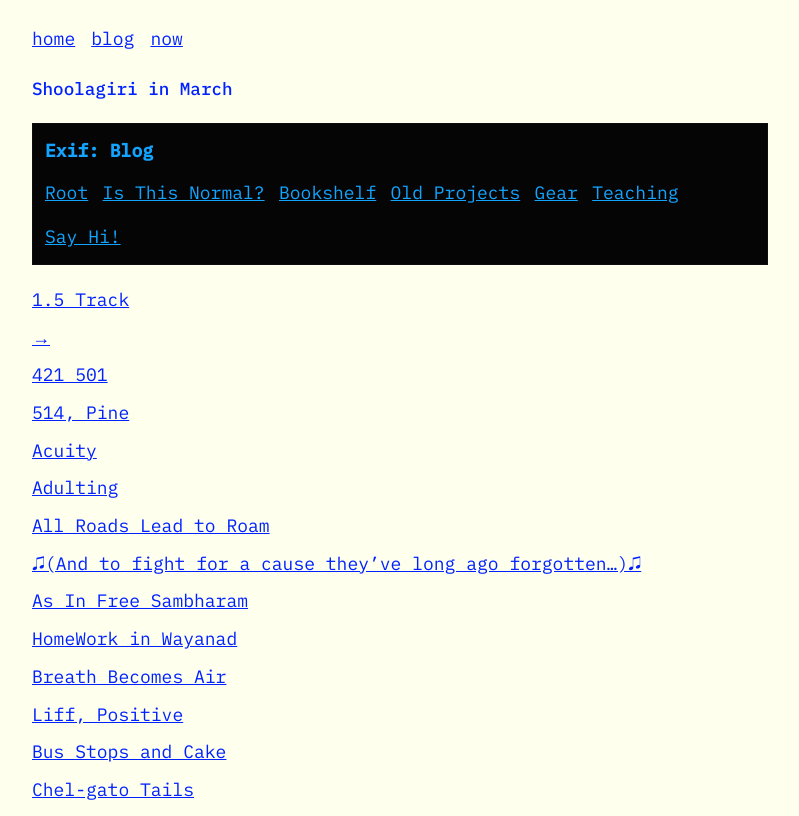
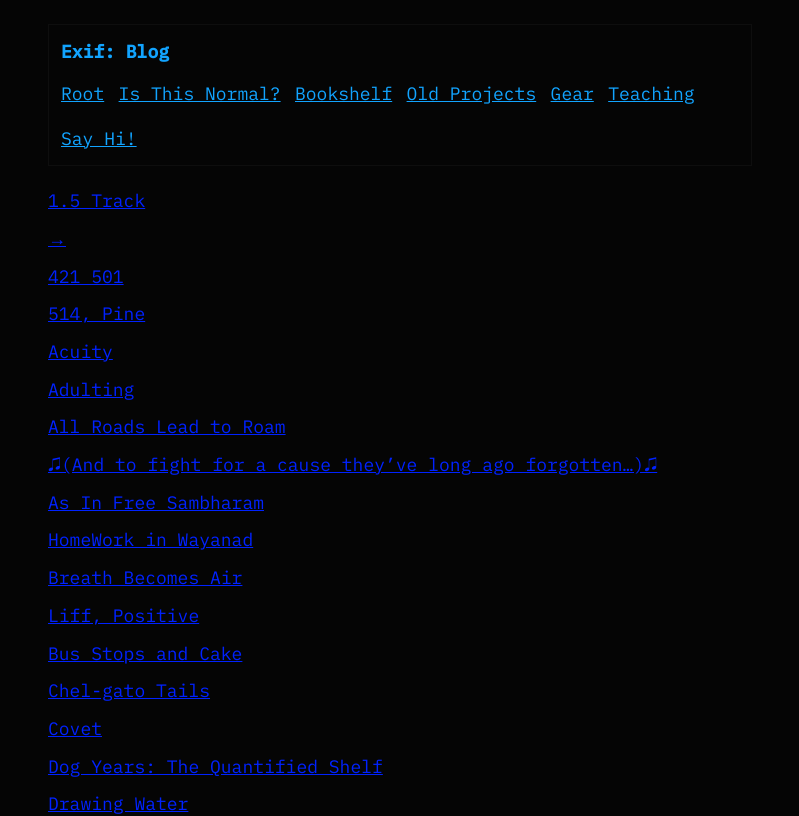
Before and after one commit to cheeseKracker/kr-clone, a Next.js app: page /blog in a window 1280 px wide. Shown: the top 816 px of the page, without its empty margins (240-1039 px from the left). Built offline with nearby package versions, Linux system fonts and the light colour scheme.

Commit message:
Looks good bio

```diff
--- a/src/app/blog/[slug]/page.tsx
+++ b/src/app/blog/[slug]/page.tsx
@@ -25,7 +25,7 @@ export default async function BlogPostPage({ params }: BlogPostPageProps) {
   }
 
   return (
-    <SiteShell title={page.title}>
+    <SiteShell variant="blog" showPrimaryNav={false}>
       <ExifBlogNav />
       <PageMarkdown content={page.markdown} />
     </SiteShell>
--- /dev/null
+++ b/src/app/blog/minfo/page.tsx
@@ -0,0 +1,23 @@
+import ExifBlogNav from "@/components/exif-blog-nav";
+import PageMarkdown from "@/components/page-markdown";
+import SiteShell from "@/components/site-shell";
+import { findPageByPath } from "@/lib/content";
+import { MINFO_BIO_VARIANTS } from "@/lib/minfo-bio-variants";
+import { randomInt } from "node:crypto";
+
+export const dynamic = "force-dynamic";
+
+export default function MinfoPage() {
+  const page = findPageByPath("/blog/minfo");
+  const content =
+    MINFO_BIO_VARIANTS.length > 0
+      ? MINFO_BIO_VARIANTS[randomInt(MINFO_BIO_VARIANTS.length)]
+      : (page?.markdown ?? "Bio content unavailable.");
+
+  return (
+    <SiteShell variant="blog" showPrimaryNav={false}>
+      <ExifBlogNav />
+      <PageMarkdown content={content} />
+    </SiteShell>
+  );
+}
--- a/src/app/blog/page.tsx
+++ b/src/app/blog/page.tsx
@@ -8,7 +8,7 @@ export default function BlogIndexPage() {
   const posts = getBlogPosts();
 
   return (
-    <SiteShell title={page?.title ?? "Blog"}>
+    <SiteShell variant="blog" showPrimaryNav={false}>
       <ExifBlogNav />
       <PostList posts={posts} />
       <small className="meta-note">
--- a/src/app/blog/tag/[tag]/page.tsx
+++ b/src/app/blog/tag/[tag]/page.tsx
@@ -16,9 +16,8 @@ export function generateStaticParams() {
 
 export default async function TagPage({ params }: TagPageProps) {
   const { tag } = await params;
-  const title = `Tag: ${tag}`;
   return (
-    <SiteShell title={title}>
+    <SiteShell variant="blog" showPrimaryNav={false}>
       <ExifBlogNav />
       <p>
         Tag archive page for <strong>{tag}</strong>.
--- a/src/app/globals.css
+++ b/src/app/globals.css
@@ -37,6 +37,25 @@ a:hover {
 .site-root {
   min-height: 100vh;
   padding: 1.5rem 1rem 3rem;
+}
+
+.site-root--blog {
+  background: #050505;
+  color: #9ea0a6;
+}
+
+.site-root--blog .site-main {
+  max-width: 44rem;
+}
+
+.site-root--blog .page-markdown p,
+.site-root--blog .page-markdown li,
+.site-root--blog .page-markdown {
+  color: #9ea0a6;
+}
+
+.site-root--blog .meta-note {
+  color: #8f9198;
 }
 
 .site-header {
--- a/src/components/site-shell.tsx
+++ b/src/components/site-shell.tsx
@@ -3,12 +3,22 @@ import type { ReactNode } from "react";
 
 type SiteShellProps = {
   title?: string;
+  variant?: "default" | "blog";
+  showPrimaryNav?: boolean;
   children: ReactNode;
 };
 
-export default function SiteShell({ title, children }: SiteShellProps) {
+export default function SiteShell({
+  title,
+  variant = "default",
+  showPrimaryNav = true,
+  children,
+}: SiteShellProps) {
+  const rootClassName = variant === "blog" ? "site-root site-root--blog" : "site-root";
+
   return (
-    <div className="site-root">
+    <div className={rootClassName}>
+      {showPrimaryNav ? (
         <header className="site-header">
           <nav className="site-nav">
             <Link href="/">home</Link>
@@ -16,6 +26,7 @@ export default function SiteShell({ title, children }: SiteShellProps) {
             <Link href="/now.html">now</Link>
           </nav>
         </header>
+      ) : null}
       <main className="site-main">
         {title ? <h1 className="site-title">{title}</h1> : null}
         {children}
--- /dev/null
+++ b/src/lib/minfo-bio-variants.ts
@@ -0,0 +1,39 @@
+const BIO_HEADER = `[**Bio**](https://keyaar.in/blog/minfo)
+
+→
+September 27, 2020 \\| Reading time: 8 minutes
+`;
+
+const BIO_FOOTER = `
+[Read More…](https://keyaar.in/blog/minfo)
+
+- [Home](/blog)
+- [Older Posts →](/blog/minfo)
+`;
+
+const BIO_VARIANT_BODIES = [
+  `An obsessive misreader of (other) people’s minds, Abhijith spends his free time away from civilisation in a house built on the banks of Subarnarekha (by early goldminers looking to perfect the art of washing their gamchas in the silty waters).
+
+He chanced upon a diploma in graphic design at a design school in Paldi, Ahmedabad after five years of trying to centre-align monospaced type (a good part of those years spent in mostly harmless pushing of pixels and pencils). For another three and a half years, he worked as hired muscle moving nodes — and bezier curves — to some semblance of order.
+
+Post an indecent amount of time spent away from interesting geography, he signed up for another stint with classrooms and thumbprint-driven attendance-marking, this time at a facility surrounded by protected forests, faux-baroque architecture, and a treacherous lake masquerading as scenery.`,
+  `After a short stint as a mural painter and writer of soapy, sentimental speeches, Abhijith studied Graphic Design at NID, Ahmedabad, and moved into a small studio in Gurgaon doing DTP, drawing logos, letterforms, feeding dogs and cleaning up cat-litter-trays.
+
+That way of life was cut short when he heard a group of street musicians on a slow-moving train playing the song “Varuvaanillarumee…”. These days he spends his time between Mumbai and Kozhikode and middle-of-nowhere in Vijayawada trading in trivia and made-up personal history lessons.
+
+He is an amateur letterpress printmaker, single-speed cyclist and a fan of 18th century ceiling fans. He dwells in irony and lives with seven cats in a repurposed shipping container called “Nebuchadnezzar 1.”`,
+  `Abhijith lives in a cabin three-fourths the way up a hill in the Nilgiri ranges, inaccessible by motored transport. It is always 4 in the morning up there and the rain falls in diagonals, making umbrellas look like surrealist jokes.
+
+After graduating from the National Institute of Design, he worked for a studio in Gurgaon, pushing pixels and pedals. It is there in a back alley of Chattarpur he met Kalyani and decided to call it quits.
+
+Every year in December, he makes the trip down to the plains and spends time roaming the cities for three weeks, meeting clients from the past year and visiting friends in the civilised world.`,
+  `Abhijith spent his childhood in a boat moored 200 kilometres into the Arabian Sea and grew up wrestling crocodiles and goldfish. At the ripe old age of seventeen, he joined a travelling circus and looked after their numerous cats and even bigger cats to earn a living.
+
+In-between shows, he designed and printed tickets for the next day, fliers and single-colour posters for the next venue and managed the cat-litter infrastructure with crude imitations of Microsoft Excel put together over tea breaks.
+
+He wishes he could tell prospective clients where he is going next, but cheaping out on a ten-year old pre-smart smartphone restricts location awareness to deciphering faded shop-signs in the twilight hours before the day’s driving begins.`,
+];
+
+export const MINFO_BIO_VARIANTS = BIO_VARIANT_BODIES.map(
+  (body) => `${BIO_HEADER}\n\n${body}\n\n${BIO_FOOTER}`.trim(),
+);
```
Lines whose indentation alone changed are shown as unchanged.
